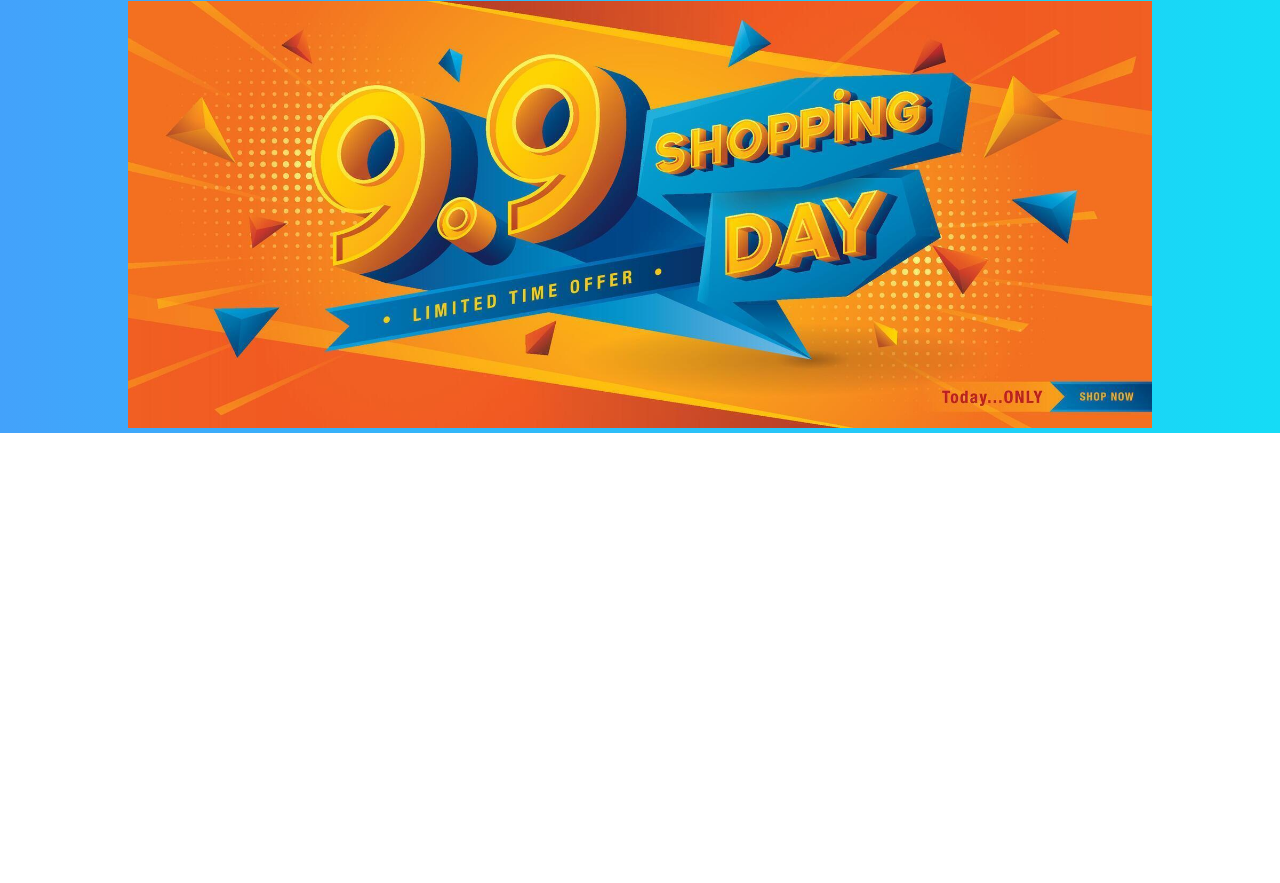
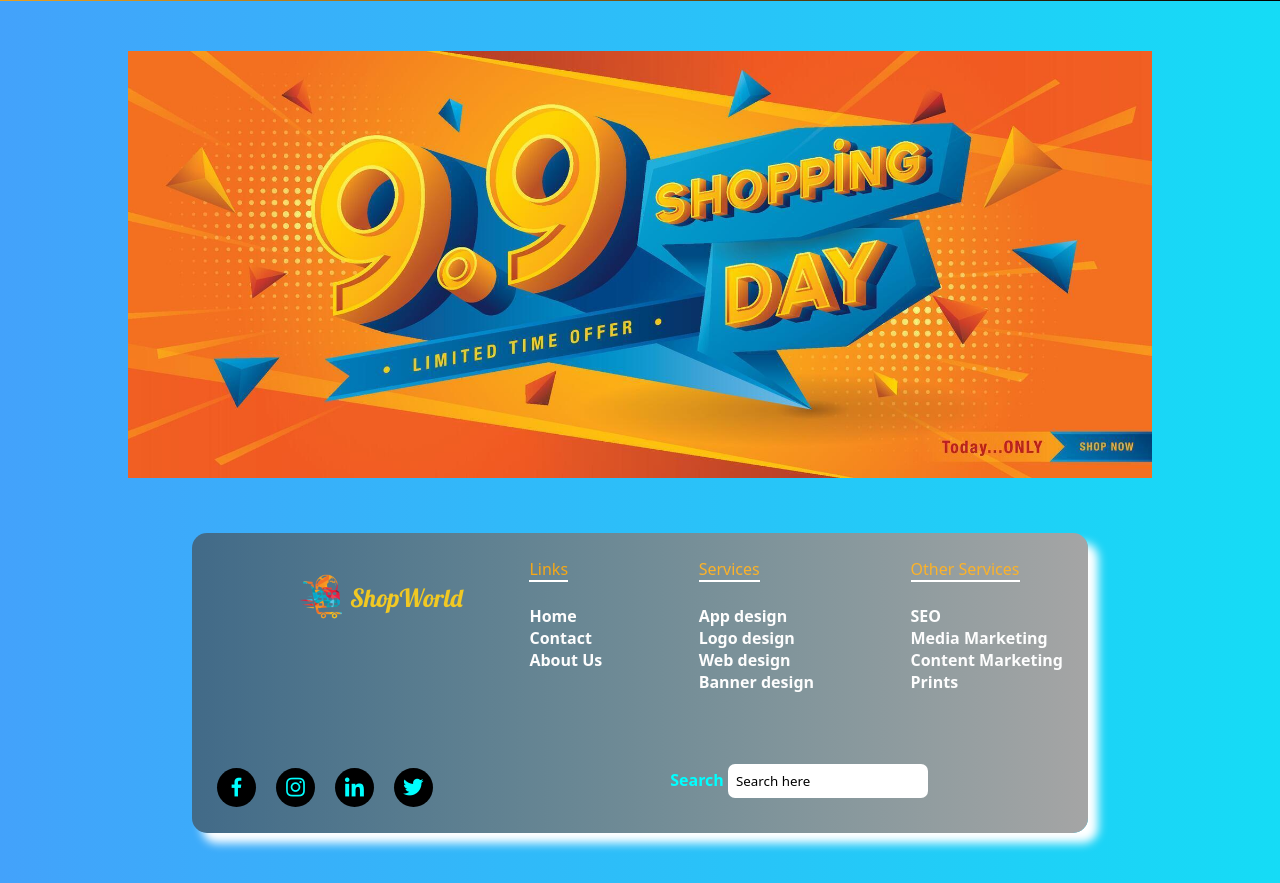
Before and after one commit to Shawon986/Restart_web_development, a plain HTML site: page Project_04/index.html in a window 1280 px wide. Shown: the part 841-1724 px from the top of the page. Before the commit the page ends 1274 px from the top, so only its background shows below. Drawn offline with nearby package versions, Linux system fonts and the light colour scheme; a web font is replaced by a local one.

Commit message:
footer done

```diff
--- a/Project_04/index.html
+++ b/Project_04/index.html
@@ -91,5 +91,83 @@
         <img src="./9-9-shopping-day-sale-banner-template-shopping-day-web-header-template-design-vector.jpg" alt="" class="banner">
     </div>
 
+    <!-- Bottom footer  -->
+
+    <div class="bottom_sec">
+
+        <div class="bottom_details1">
+            <div class="logo">
+                <img src="./globe-shopping-cart-logo-design-online-shop-logo-designs-concept-free-vector-removebg-preview.png" alt="" class="lgo">
+                <span class="lobster-regular logo_text">ShopWorld</span>
+            </div>
+            <div class="social_media_links">
+                <div class="linkone">
+                    <i class='bx bxl-facebook'></i>
+                </div>
+                <div class="linkone">
+                    <i class='bx bxl-instagram'></i>
+                </div>
+                <div class="linkone">
+                    <i class='bx bxl-linkedin'></i>
+                </div>
+                <div class="linkone">
+                    <i class='bx bxl-twitter'></i>
+                </div>
+            </div>
+
+        </div>
+
+        <div class="bottom_details2">
+            <div class="link_head">
+                <span class="heads">Links</span>
+            </div>
+            <div class="details_link">
+                <a href="">Home</a>
+                <a href="">Contact</a>
+                <a href="">About Us</a>
+
+            </div>
+        </div>
+
+        <div class="bottom_details2">
+            <div class="link_head2">
+                <span class="heads2">
+                    Services
+                </span>
+            </div>
+            <div class="details_link2">
+                <a href="">App design</a>
+                <a href="">Logo design</a>
+                <a href="">Web design</a>
+                <a href="">Banner design</a>
+            </div>
+
+
+        </div>
+
+        <div class="bottom_details2">
+            <div class="link_head2">
+                <span class="heads2">
+                    Other Services
+                </span>
+            </div>
+            <div class="details_link2">
+                <a href="">SEO</a>
+                <a href="">Media Marketing</a>
+                <a href="">Content Marketing</a>
+                <a href="">Prints</a>
+            </div>
+        </div>
+
+        <div class="search_bar">
+            <label for="search">Search</label>
+            <input type="search" value="Search here">
+        </div>
+
+
+
+
+    </div>
+
 </body>
 </html>
--- a/Project_04/style.css
+++ b/Project_04/style.css
@@ -11,7 +11,7 @@
     display: flex;
     align-items: center;
     justify-content: space-between;
-    /* padding: 25px; */
+    padding: 25px;
     background-image: linear-gradient(to left, rgb(41, 157, 168) , rgba(0, 0, 0, 0.626));
     height: 70px;
     width: 90%;
@@ -24,7 +24,7 @@
 }
 body{
     background-image: linear-gradient(to left, rgb(21, 220, 246) , rgb(67, 162, 251));
-    height: 100vh;
+
 
 
 }
@@ -57,12 +57,7 @@ a{
 .lgo{
     width: 100%;
 }
-.brand_name{
-    font-size: 15px;
-    color: rgb(25, 248, 244);
-    font-weight: bold;
-    margin-left: -15px;
-}
+
 .btn{
     width: 80px;
     height: 30px;
@@ -116,7 +111,7 @@ a{
     display: flex;
     justify-content: space-around;
     align-items: center;
-
+    margin-bottom: 50px;
 
   }
   .mid_sec a{
@@ -128,9 +123,8 @@ a{
     flex-direction: column;
     align-items: end;
     padding: 10px;
-    margin-top: 50px;
     gap: 20px;
-    margin-bottom: -100px;
+
   }
 
   .side_bar i{
@@ -147,13 +141,98 @@ a{
   }
 
    .footer{
-    height: 200px;
     width: 80%;
     margin: auto;
-    background-color: black;
-    margin-top: 50px;
+    margin-bottom: 50px;
+
 
   }
   .banner{
     width: 100%;
+
   }
+
+  .bottom_sec{
+    height: 300px;
+    width: 70%;
+    background-image: linear-gradient(to left, rgb(165, 165, 165) , rgba(69, 68, 68, 0.626));
+    margin: auto;
+    color: white;
+    border-radius: 15px;
+    box-shadow: 10px 10px 10px 0.3px white;
+    margin-bottom: 50px;
+    display: flex;
+    justify-content: space-between;
+    padding: 25px;
+    position: relative;
+  }
+  .social_link {
+    display: flex;
+    gap: 20px;
+  }
+
+  .social_link i{
+    font-size: 25px;
+    background-color: black;
+    padding: 7px;
+    border-radius: 50%;
+    color: aqua;
+  }
+
+  .details_link a{
+    display: flex;
+  }
+  .details_link{
+    margin-top: 25px;
+  }
+  .heads{
+    color: rgb(247, 168, 21);
+    border-bottom: 2px solid white;
+  }
+  .bottom_sec .bottom_details2 a{
+    display: flex;
+
+  }
+  .heads2{
+    border-bottom: 2px solid white;
+    color: rgb(251, 178, 41);
+  }
+  .details_link2{
+    margin-top: 25px;
+  }
+
+  .bottom_details1{
+    display: flex;
+    flex-direction: column;
+    gap: 130px;
+    align-items: center;
+  }
+
+  .social_media_links{
+    display: flex;
+    gap: 20px;
+    justify-content: space-between;
+  }
+  .social_media_links i{
+    font-size: 25px;
+    background-color: black;
+    padding: 7px;
+    border-radius: 50%;
+    color: aqua;
+  }
+
+  .search_bar{
+    position: absolute;
+    right: 160px;
+    bottom:35px;
+  }
+  input{
+    border: none;
+    padding: 8px;
+    border-radius: 7px;
+    width: 200px;
+  }
+  label{
+    font-weight: bold;
+    color: aqua;
+  }
```
